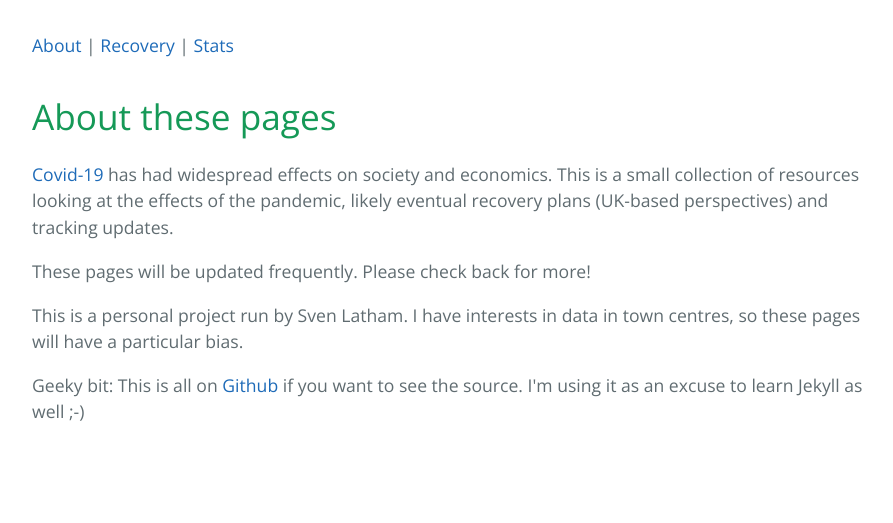
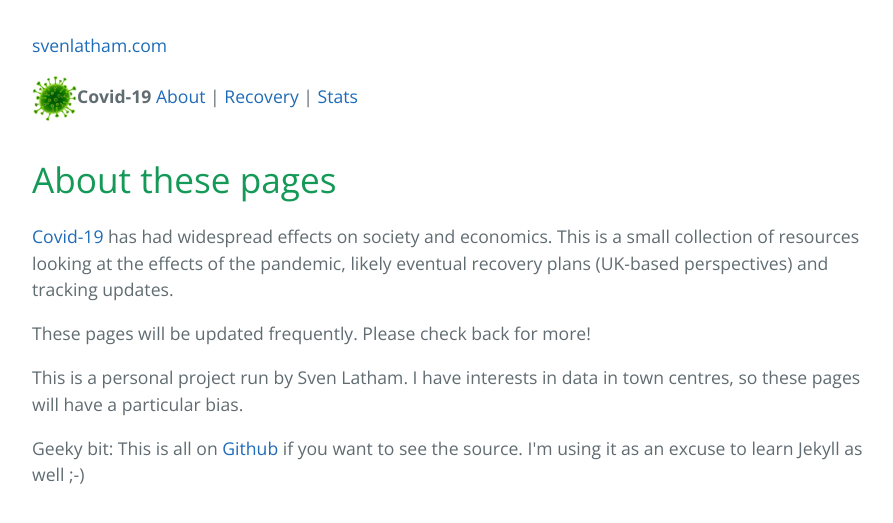
Before and after one commit to svenlatham/svenlatham-website, a Jekyll site: the page built from covid19/index.html, in a window 1280 px wide. Shown: the top 523 px of the page, without its empty margins (192-1085 px from the left). Built offline with Jekyll 4.4.1, drawn with Linux system fonts in a browser that asks for light colours.

Commit message:
Tweaked layout slightly.

```diff
--- a/_includes/covid-menu.html
+++ b/_includes/covid-menu.html
@@ -1,4 +1,7 @@
+<p><a href="/">svenlatham.com</a></p>
+
 <nav>
+    <img src="/f/apple-microbe.png" style="width: 45px; vertical-align: middle"><strong>Covid-19</strong>
     <a href=".">About</a> |
     <a href="recovery">Recovery</a> |
     <a href="stats">Stats</a>
```
Also changed, not shown: f/apple-microbe.png (added).
